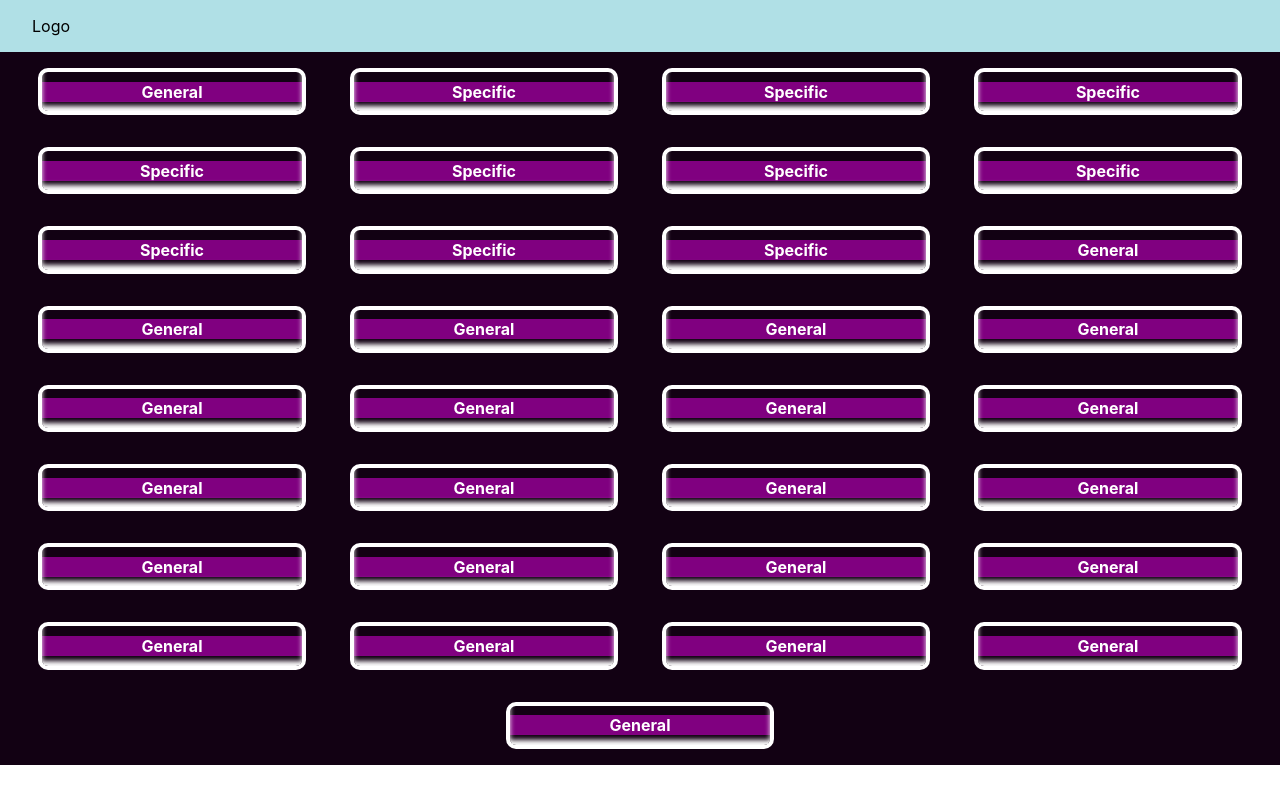
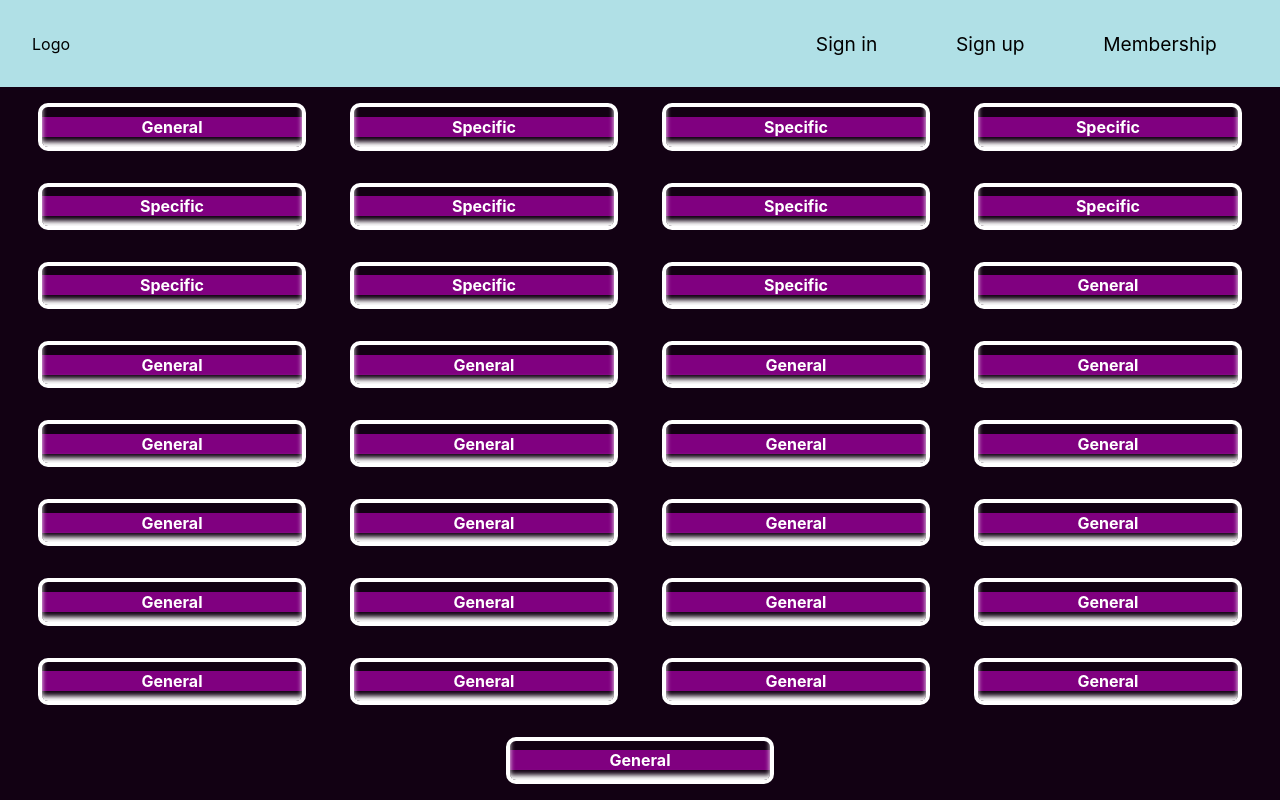
Before and after one commit to FilipyTav/Anon_chat, a React (Create React App) app in the folder client/: page / in a window 1280 px wide. Built offline with nearby package versions, Linux system fonts and the light colour scheme.

Commit message:
Adapts the site to larger screens - client

```diff
--- a/client/src/styles/layout/_navbar.scss
+++ b/client/src/styles/layout/_navbar.scss
@@ -140,9 +140,19 @@ nav {
         .links {
             gap: 3em;
 
+            // Resets some styling from smaller screens
+            position: relative;
+            min-height: auto;
+            background: inherit;
+            box-shadow: none;
+            flex-flow: row nowrap;
+            color: inherit;
+            transform: translate(0);
+
             li {
                 position: relative;
                 z-index: 0;
+                border: none;
 
                 &:hover {
                     color: map.get(h.$navbar, "btn_border");
@@ -162,6 +172,8 @@ nav {
                     right: 0;
                     top: 0;
                     bottom: 0;
+
+                    box-shadow: none;
                 }
 
                 &::before {
@@ -186,13 +198,6 @@ nav {
                     transform: scale(1, 1);
                 }
             }
-
-            a {
-                font-size: 1.2em;
-                user-select: none;
-                padding: 0.4em 0.8em;
-                display: inline-block;
-            }
         }
     }
 }
```
